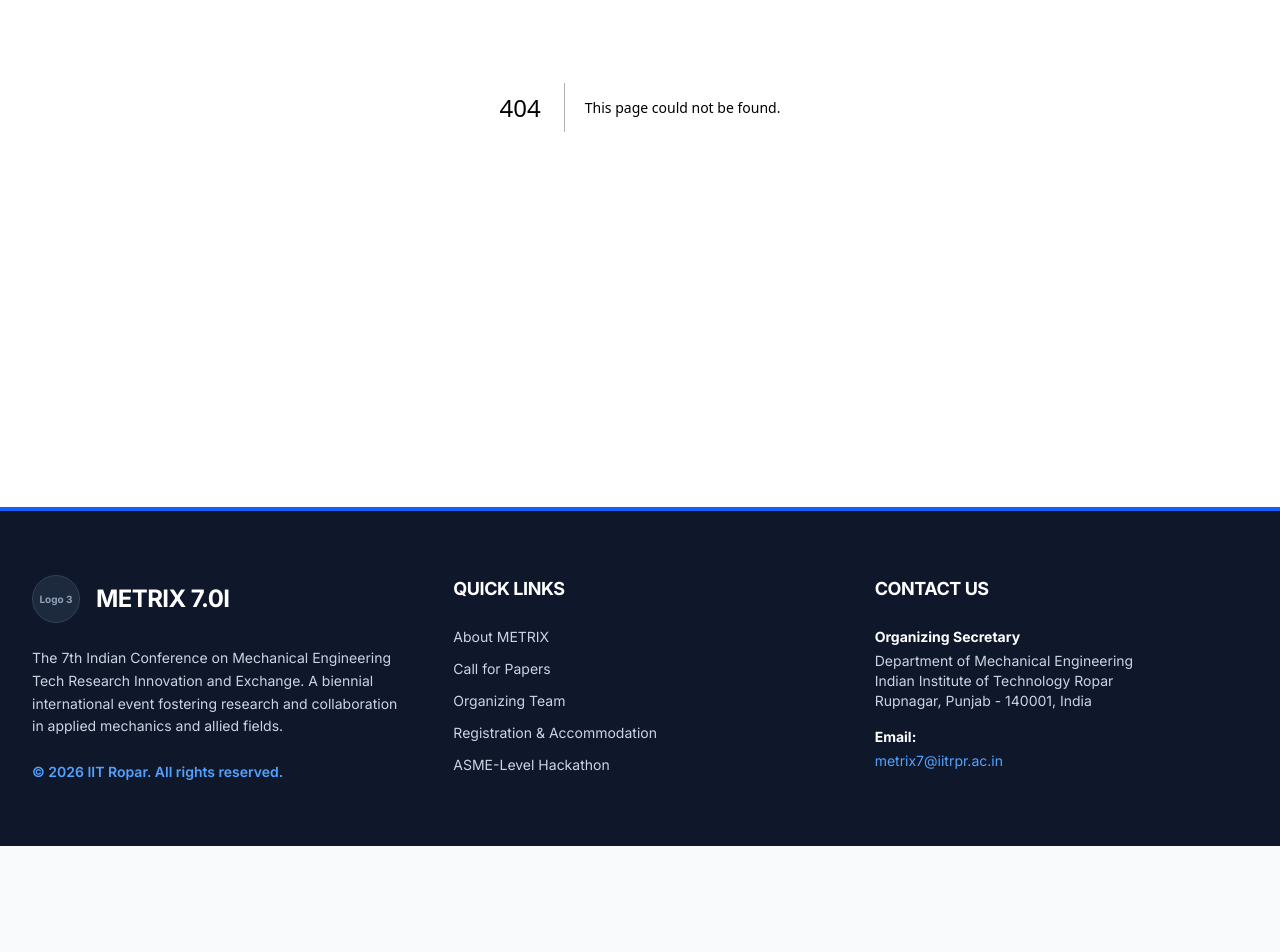
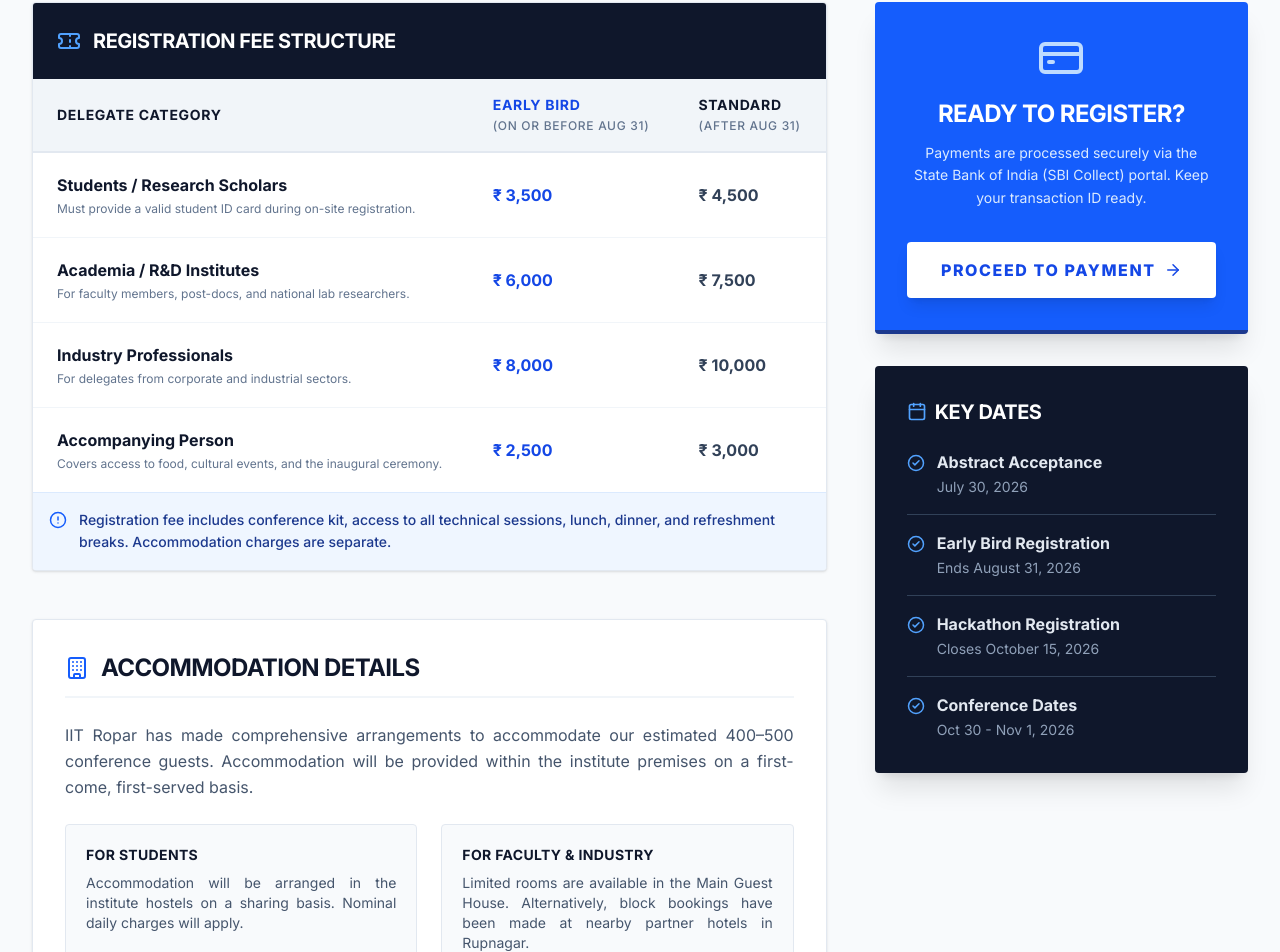
Before and after one commit to harshalokshah/METRIX-7.0, a Next.js app: page /register in a window 1280 px wide. Before the commit this address had no page. Shown: the part 405-1357 px from the top of the page. Before the commit the page ends 1251 px from the top, so only its background shows below. Built offline with nearby package versions, Linux system fonts and the light colour scheme.

Commit message:
Added professional Registration and Accommodation page

```diff
--- /dev/null
+++ b/app/register/page.tsx
@@ -0,0 +1,180 @@
+import { Ticket, Calendar, Building, CheckCircle2, AlertCircle, CreditCard, ArrowRight } from 'lucide-react';
+import Link from 'next/link';
+
+export default function RegistrationPage() {
+  const feeStructure = [
+    {
+      category: "Students / Research Scholars",
+      earlyBird: "₹ 3,500",
+      standard: "₹ 4,500",
+      description: "Must provide a valid student ID card during on-site registration."
+    },
+    {
+      category: "Academia / R&D Institutes",
+      earlyBird: "₹ 6,000",
+      standard: "₹ 7,500",
+      description: "For faculty members, post-docs, and national lab researchers."
+    },
+    {
+      category: "Industry Professionals",
+      earlyBird: "₹ 8,000",
+      standard: "₹ 10,000",
+      description: "For delegates from corporate and industrial sectors."
+    },
+    {
+      category: "Accompanying Person",
+      earlyBird: "₹ 2,500",
+      standard: "₹ 3,000",
+      description: "Covers access to food, cultural events, and the inaugural ceremony."
+    }
+  ];
+
+  return (
+    <div className="bg-slate-50 min-h-screen py-20 px-4 sm:px-6 lg:px-8">
+
+      {/* Page Header */}
+      <div className="max-w-7xl mx-auto mb-16 text-center">
+        <h1 className="text-4xl md:text-5xl font-extrabold text-slate-900 tracking-tight uppercase mb-4">
+          Registration & Accommodation
+        </h1>
+        <div className="h-1 w-24 bg-blue-600 mx-auto mb-6"></div>
+        <p className="text-lg text-slate-600 max-w-3xl mx-auto leading-relaxed">
+          Secure your spot at METRIX 7.0i. Please review the fee structure, accommodation details, and important deadlines before proceeding to the payment portal.
+        </p>
+      </div>
+
+      <div className="max-w-7xl mx-auto grid grid-cols-1 lg:grid-cols-3 gap-12">
+
+        {/* Left Column: Fee Structure & Details (Takes up 2/3 of the grid) */}
+        <div className="lg:col-span-2 space-y-12">
+
+          {/* Registration Fees Table */}
+          <section className="bg-white border border-slate-200 shadow-sm rounded-sm overflow-hidden">
+            <div className="bg-slate-900 p-6 flex items-center gap-3">
+              <Ticket className="text-blue-400" size={24} />
+              <h2 className="text-xl font-bold text-white uppercase tracking-tight">Registration Fee Structure</h2>
+            </div>
+
+            <div className="overflow-x-auto">
+              <table className="w-full text-left border-collapse">
+                <thead>
+                  <tr className="bg-slate-100 border-b-2 border-slate-200">
+                    <th className="py-4 px-6 font-bold text-slate-900 uppercase tracking-wider text-sm">Delegate Category</th>
+                    <th className="py-4 px-6 font-bold text-blue-700 uppercase tracking-wider text-sm">Early Bird<br/><span className="text-xs font-medium text-slate-500">(On or before Aug 31)</span></th>
+                    <th className="py-4 px-6 font-bold text-slate-900 uppercase tracking-wider text-sm">Standard<br/><span className="text-xs font-medium text-slate-500">(After Aug 31)</span></th>
+                  </tr>
+                </thead>
+                <tbody className="divide-y divide-slate-100">
+                  {feeStructure.map((tier, index) => (
+                    <tr key={index} className="hover:bg-slate-50 transition-colors">
+                      <td className="py-5 px-6">
+                        <strong className="block text-slate-900">{tier.category}</strong>
+                        <span className="text-xs text-slate-500 mt-1 block">{tier.description}</span>
+                      </td>
+                      <td className="py-5 px-6 font-bold text-blue-700">{tier.earlyBird}</td>
+                      <td className="py-5 px-6 font-bold text-slate-700">{tier.standard}</td>
+                    </tr>
+                  ))}
+                </tbody>
+              </table>
+            </div>
+
+            <div className="bg-blue-50 p-4 border-t border-blue-100 flex items-start gap-3">
+              <AlertCircle className="text-blue-600 shrink-0 mt-0.5" size={18} />
+              <p className="text-sm text-blue-900 font-medium leading-relaxed">
+                Registration fee includes conference kit, access to all technical sessions, lunch, dinner, and refreshment breaks. Accommodation charges are separate.
+              </p>
+            </div>
+          </section>
+
+          {/* Accommodation Info */}
+          <section className="bg-white p-8 border border-slate-200 shadow-sm rounded-sm">
+            <h2 className="text-2xl font-bold text-slate-900 mb-6 uppercase tracking-tight flex items-center gap-3 border-b-2 border-slate-100 pb-3">
+              <Building className="text-blue-600" />
+              Accommodation Details
+            </h2>
+            <div className="space-y-4 text-slate-600 leading-relaxed text-justify">
+              <p>
+                IIT Ropar has made comprehensive arrangements to accommodate our estimated 400–500 conference guests. Accommodation will be provided within the institute premises on a first-come, first-served basis.
+              </p>
+
+              <div className="grid grid-cols-1 md:grid-cols-2 gap-6 mt-6">
+                <div className="border border-slate-200 p-5 rounded bg-slate-50">
+                  <h3 className="font-bold text-slate-900 mb-2 uppercase tracking-wide text-sm">For Students</h3>
+                  <p className="text-sm">Accommodation will be arranged in the institute hostels on a sharing basis. Nominal daily charges will apply.</p>
+                </div>
+                <div className="border border-slate-200 p-5 rounded bg-slate-50">
+                  <h3 className="font-bold text-slate-900 mb-2 uppercase tracking-wide text-sm">For Faculty & Industry</h3>
+                  <p className="text-sm">Limited rooms are available in the Main Guest House. Alternatively, block bookings have been made at nearby partner hotels in Rupnagar.</p>
+                </div>
+              </div>
+
+              <p className="text-sm font-semibold text-blue-700 mt-4">
+                * Note: Accommodation requests must be raised through the registration portal. A separate payment link for housing will be shared upon confirmation.
+              </p>
+            </div>
+          </section>
+
+        </div>
+
+        {/* Right Column: Sticky Sidebar with Deadlines & CTA (Takes up 1/3 of the grid) */}
+        <div className="lg:col-span-1">
+          <div className="sticky top-32 space-y-8">
+
+            {/* Action Card */}
+            <div className="bg-blue-600 text-white p-8 shadow-xl rounded-sm text-center border-b-4 border-blue-900">
+              <CreditCard className="mx-auto mb-4 text-blue-200" size={48} />
+              <h3 className="text-2xl font-bold mb-3 uppercase tracking-tight">Ready to Register?</h3>
+              <p className="text-blue-100 mb-8 text-sm leading-relaxed">
+                Payments are processed securely via the State Bank of India (SBI Collect) portal. Keep your transaction ID ready.
+              </p>
+              <button className="w-full bg-white text-blue-700 font-extrabold px-6 py-4 rounded-sm uppercase tracking-widest hover:bg-slate-100 transition-colors shadow-lg flex items-center justify-center gap-2 group">
+                Proceed to Payment <ArrowRight size={18} className="group-hover:translate-x-1 transition-transform" />
+              </button>
+            </div>
+
+            {/* Important Dates Card */}
+            <div className="bg-slate-900 text-white p-8 shadow-xl rounded-sm">
+              <h3 className="text-xl font-bold mb-6 uppercase tracking-tight flex items-center gap-2">
+                <Calendar size={20} className="text-blue-400" /> Key Dates
+              </h3>
+
+              <ul className="space-y-4">
+                <li className="flex items-start gap-3 border-b border-slate-700 pb-4">
+                  <CheckCircle2 className="text-blue-400 mt-1 shrink-0" size={18} />
+                  <div>
+                    <strong className="block text-slate-200">Abstract Acceptance</strong>
+                    <span className="text-sm text-slate-400">July 30, 2026</span>
+                  </div>
+                </li>
+                <li className="flex items-start gap-3 border-b border-slate-700 pb-4">
+                  <CheckCircle2 className="text-blue-400 mt-1 shrink-0" size={18} />
+                  <div>
+                    <strong className="block text-slate-200">Early Bird Registration</strong>
+                    <span className="text-sm text-slate-400">Ends August 31, 2026</span>
+                  </div>
+                </li>
+                <li className="flex items-start gap-3 border-b border-slate-700 pb-4">
+                  <CheckCircle2 className="text-blue-400 mt-1 shrink-0" size={18} />
+                  <div>
+                    <strong className="block text-slate-200">Hackathon Registration</strong>
+                    <span className="text-sm text-slate-400">Closes October 15, 2026</span>
+                  </div>
+                </li>
+                <li className="flex items-start gap-3">
+                  <CheckCircle2 className="text-blue-400 mt-1 shrink-0" size={18} />
+                  <div>
+                    <strong className="block text-slate-200">Conference Dates</strong>
+                    <span className="text-sm text-slate-400">Oct 30 - Nov 1, 2026</span>
+                  </div>
+                </li>
+              </ul>
+            </div>
+
+          </div>
+        </div>
+
+      </div>
+    </div>
+  );
+}
```
